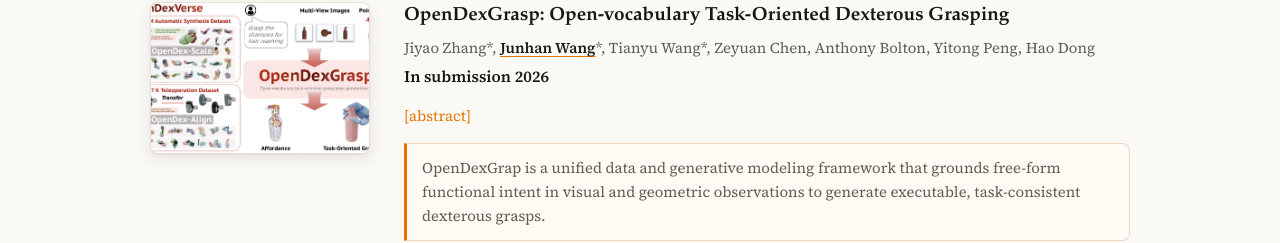
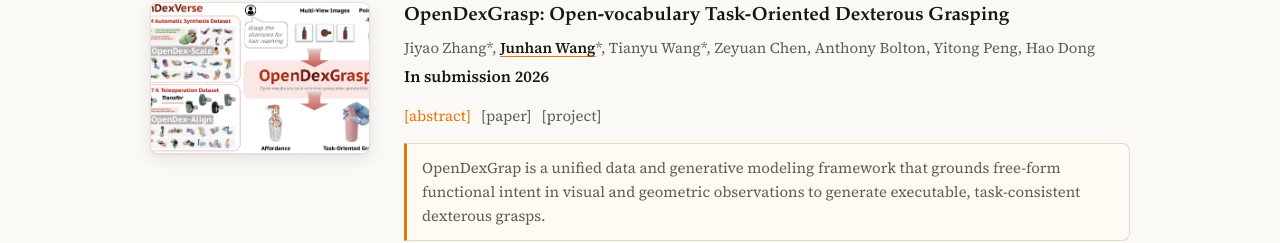
Before and after one commit to Haner-LiveInLove/Haner-LiveInLove.github.io, a Next.js app: page / in a window 1280 px wide. Shown: the part 698-941 px from the top of the page. Built offline with nearby package versions, Linux system fonts and the light colour scheme.

Commit message:
Add OpenDexGrasp paper and project links

```diff
--- a/app/page.tsx
+++ b/app/page.tsx
@@ -27,7 +27,10 @@ const publications: Publication[] = [
     imageAlt: "OpenDexGrasp framework and task-oriented grasp examples",
     imageWidth: 3308,
     imageHeight: 1318,
-    links: [],
+    links: [
+      { label: "paper", href: "https://opendexgrasp.github.io/static/assets/opendexgrasp.pdf" },
+      { label: "project", href: "https://opendexgrasp.github.io/" },
+    ],
   },
   {
     title: "HiPolicy: Hierarchical Multi-Frequency Action Chunking for Policy Learning",
```
Also changed, not shown: 1 other file (tests, documents, lock files or other folders).
